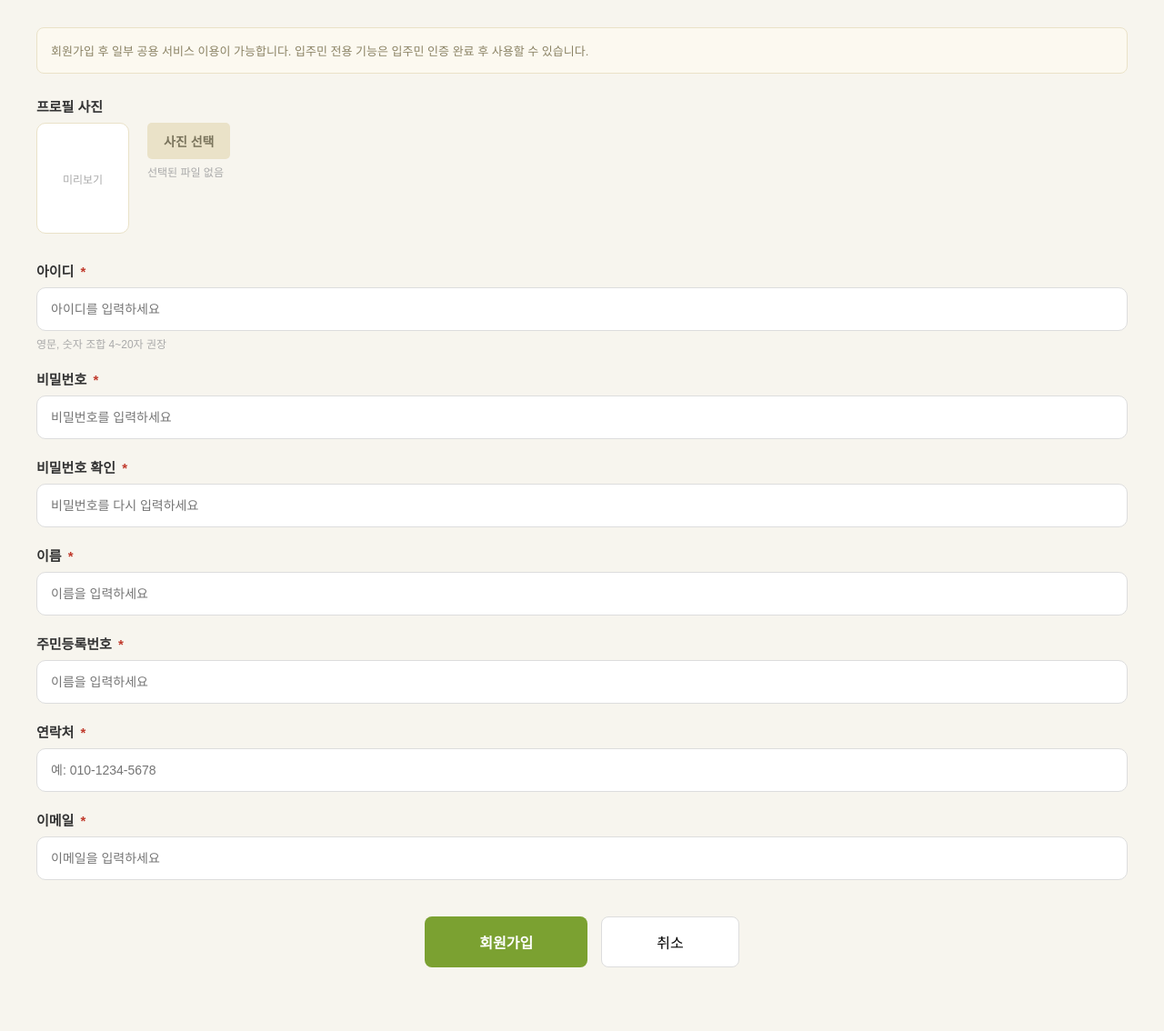
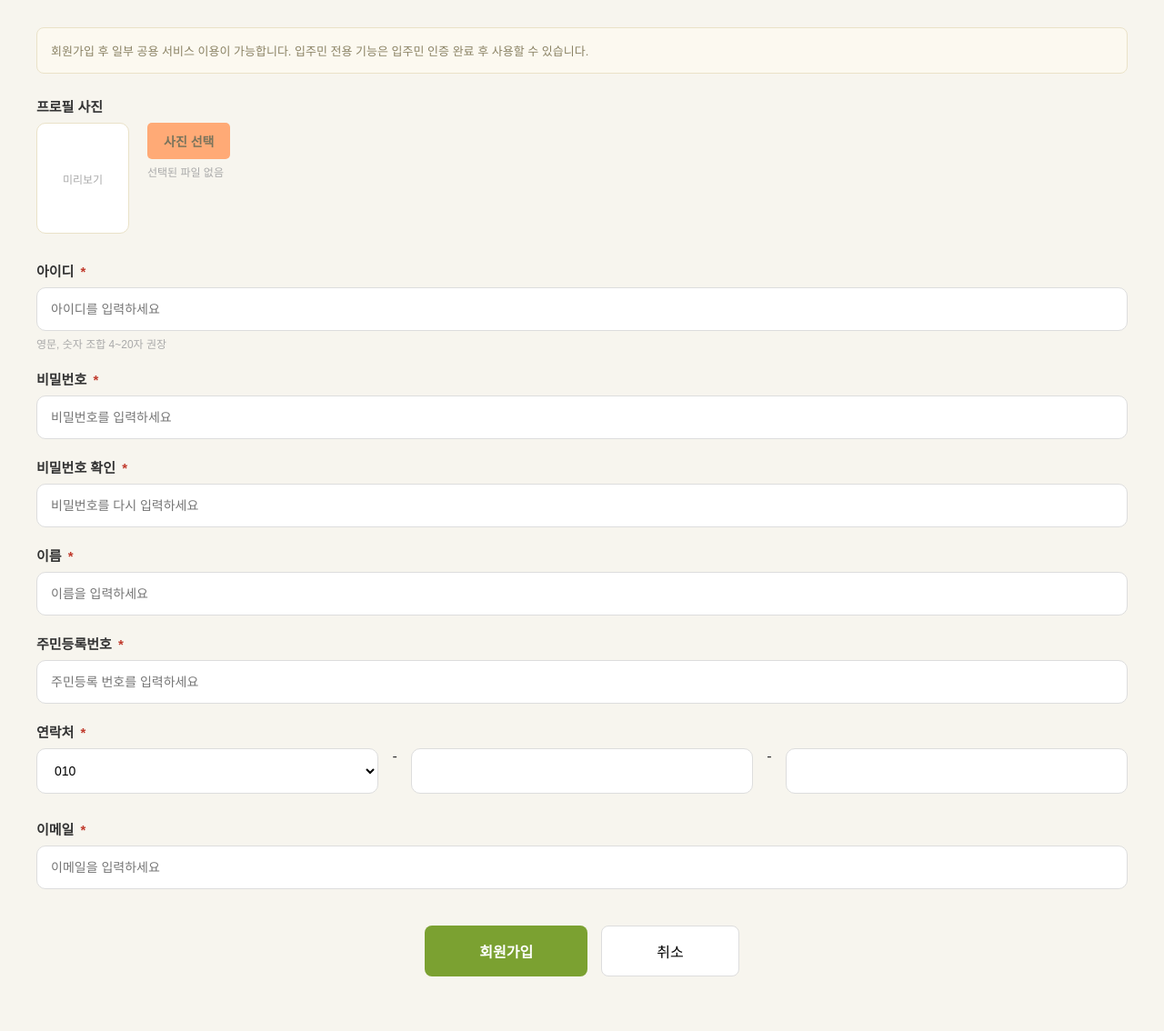
Before and after one commit to osa200279/STEVEN_ZIPS, a Java web app: page /member/join.do in a window 1280 px wide. Shown: the part 176-1310 px from the top of the page at 91% size. Before the commit the page ends 1240 px from the top, so only its background shows below. Run offline with Spring Boot 4, a stand-in JSP engine, Linux system fonts and the light colour scheme; the visitor is signed in with stand-in values (Sample User, id 1); some of the project's set-up classes (security, data sources, template engines, error pages and the like) are left out, and stand-ins take their place.

Commit message:
2026.04.23 이용로 회원가입 정규식 작성

```diff
--- a/STEVEN_ZIPS/src/main/webapp/WEB-INF/views/member/join.jsp
+++ b/STEVEN_ZIPS/src/main/webapp/WEB-INF/views/member/join.jsp
@@ -84,7 +84,7 @@
             color: #AAA;
         }
         .photo-btn {
-            background: #EAE2C8;
+            background: #ffaa76;
             border: none;
             padding: 10px 18px;
             border-radius: 5px;
@@ -92,6 +92,14 @@
             color: #7A745C;
             font-weight: bold;
             font-size: 14px;
+        }
+
+        .tel-area {
+            display: flex;
+            justify-content: center;
+            gap: 15px;
+            margin-top: 0px;
+            padding-bottom: 8px;
         }
 
         /* 하단 버튼 영역 */
@@ -134,7 +142,7 @@
     회원가입 후 일부 공용 서비스 이용이 가능합니다. 입주민 전용 기능은 입주민 인증 완료 후 사용할 수 있습니다.
 </div>
 
-<form action="member/register" method="post" enctype="multipart/form-data">
+<form action="member/register" id="joinForm" method="post" enctype="multipart/form-data">
 
     <div class="profile-section">
         <div class="form-label">프로필 사진</div>
@@ -166,22 +174,36 @@
 
     <div class="form-group">
         <div class="form-label">이름 <span>*</span></div>
-        <input type="text" name="userName" class="input-control" placeholder="이름을 입력하세요">
+        <input type="text" name="userNm" class="input-control" placeholder="이름을 입력하세요">
     </div>
 
     <div class="form-group">
         <div class="form-label">주민등록번호 <span>*</span></div>
-        <input type="text" name="userSsn" class="input-control" placeholder="이름을 입력하세요">
+        <input type="text" name="userRrno" class="input-control" placeholder="주민등록 번호를 입력하세요">
     </div>
 
     <div class="form-group">
         <div class="form-label">연락처 <span>*</span></div>
-        <input type="text" name="userPhone" class="input-control" placeholder="예: 010-1234-5678">
+        <div class="tel-area">
+            <select id="tel1" class="input-control" >
+                <option value="010" selected>010</option>
+                <option value="011">011</option>
+                <option value="016">016</option>
+                <option value="017">017</option>
+                <option value="018">018</option>
+                <option value="019">019</option>
+            </select>
+            -
+            <input type="text" class="input-control" id="tel2" />
+            -
+            <input type="text" class="input-control" id="tel3" />
+        </div>
+        <input type="text" name="userTelno" class="input-control" hidden="hidden">
     </div>
 
     <div class="form-group">
         <div class="form-label">이메일 <span>*</span></div>
-        <input type="email" name="userEmail" class="input-control" placeholder="이메일을 입력하세요">
+        <input type="email" name="userEml" class="input-control" placeholder="이메일을 입력하세요">
     </div>
 
     <div class="btn-area">
@@ -190,21 +212,61 @@
     </div>
 </form>
 
-<script>
-document.addEventListener("DOMContentLoaded", () => {
+<script type="module">
 
     const memRegBtn = document.querySelector("#memRegBtn");
-
     // 회원등록 버튼 클릭 이벤트
     memRegBtn.addEventListener("click", (e) => {
         e.preventDefault();
+        const form = document.querySelector("#joinForm");
+
+        let tel1 = document.querySelector('#tel1').value;
+        let tel2 = document.querySelector('#tel2').value;
+        let tel3 = document.querySelector('#tel3').value;
+        let userTelno = te1 + tel2 + tel3;
+
+        // 인풋 별 정규식 및 안내문구 설정
+        const validationRules = {
+            userId : {
+                label : "아이디",
+                regex : /^[a-zA-Z09]{4,20}$/,
+                invalidMsg : "아이디는 영문, 숫자 조합 4~20자로 입력해주세요."
+            },
+            userPw : {
+                label : "비밀번호",
+                regex : /^(?=.*[a-zA-Z])(?=.*\d)(?=.*[^a-zA-Z0-9가-힣\s])[^가-힣\s]{8,16}$/,  // ( ?= )전방 탐색, 공백, 한글 검사
+                invalidMsg : "비밀번호는 영문, 숫자, 특수문자 조합 8~20자로 입력해주세요."
+            },
+            userNm : {
+                label : "이름",
+                regex : /^[가-힣]{2,10}$/,
+                invalidMsg : "이름은 한글로 작성해주세요"
+            },
+            userRrno : {
+                label : "주민등록번호",
+                regex : /^[0-9]{6}-[0-9]{7}$/,  // 형식 000000-0000000
+                invalidMsg : "주민등록번호 형식이 올바르지 않습니다."
+            },
+            userTelno : {
+                label : "전화번호",
+                regex : ,
+                invalidMsg : "전화번호는 10~11자리 숫자입니다"
+            },
+            userEml : {
+                label : "이메일",
+                regex : ,
+                invalidMsg : "아이디는 영문, 숫자 조합 4~20자로 입력해주세요."
+            }
+        };
+
+        // 유효성 체크
 
 
 
-        // 유효성 체크
 
     });
-});
+
+
 
 
 </script>
```
